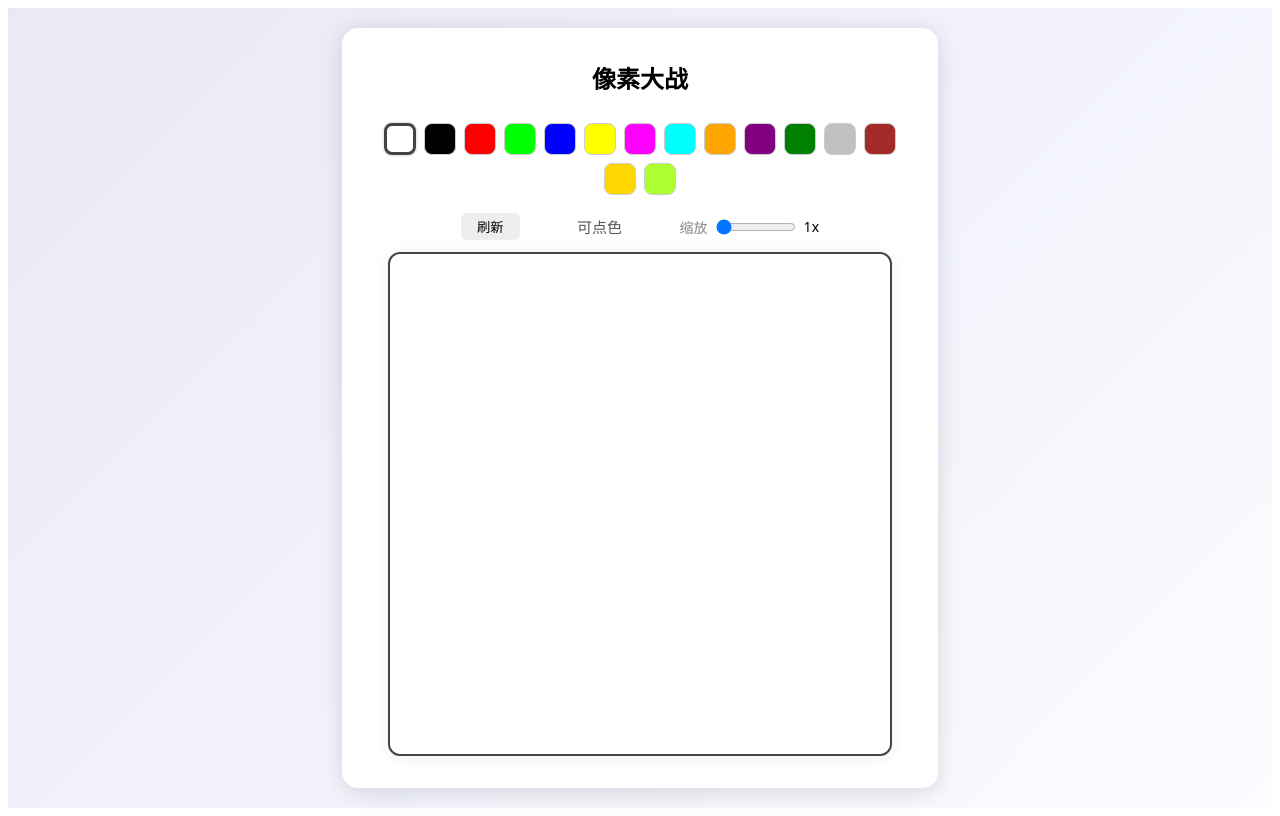
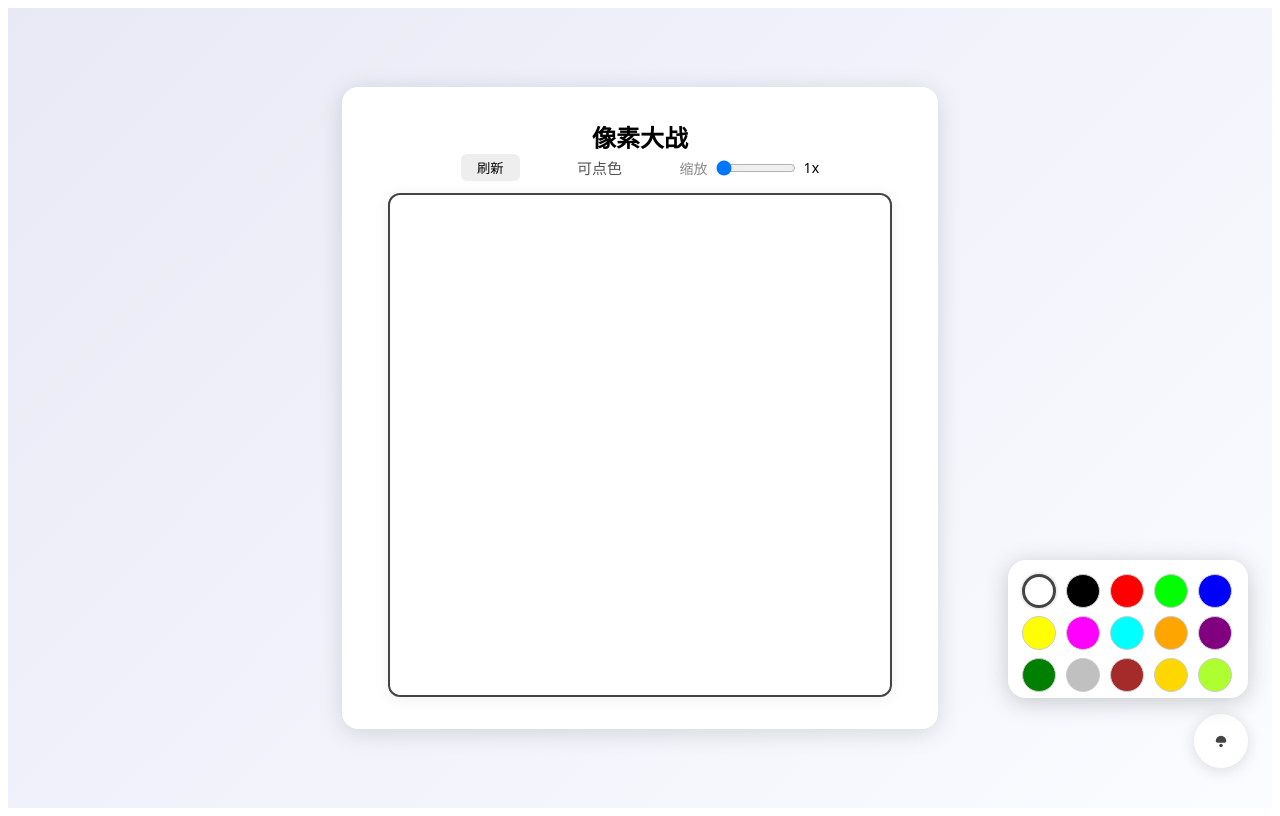
Before and after one commit to dt3211776496/test1, a Next.js app: page / in a window 1280 px wide. Both pictures are taken after a click on the button "选择颜色". Built offline with nearby package versions, Linux system fonts and the light colour scheme.

Commit message:
Update index.js

```diff
--- a/pages/index.js
+++ b/pages/index.js
@@ -4,7 +4,7 @@ const BOARD_SIZE = 1000;
 const INIT_ZOOM = 1;
 const MIN_ZOOM = 1;
 const MAX_ZOOM = 20;
-const CANVAS_VIEWPORT = 500; // 画布显示窗口（px）
+const CANVAS_VIEWPORT = 500;
 
 const COLORS = [
   "#FFFFFF", "#000000", "#FF0000", "#00FF00", "#0000FF",
@@ -20,6 +20,7 @@ export default function Home() {
   const [board, setBoard] = useState([]);
   const [zoom, setZoom] = useState(INIT_ZOOM);
   const [message, setMessage] = useState("");
+  const [paletteOpen, setPaletteOpen] = useState(false);
 
   // 拉取画布数据
   const fetchBoard = () => {
@@ -48,7 +49,6 @@ export default function Home() {
     const imageData = ctx.createImageData(BOARD_SIZE, BOARD_SIZE);
     for (let y = 0; y < BOARD_SIZE; y++) {
       for (let x = 0; x < BOARD_SIZE; x++) {
-        // 确保每个像素都渲染成有效颜色
         const color = board[y][x] ? board[y][x] : "#FFFFFF";
         const idx = (y * BOARD_SIZE + x) * 4;
         const rgb = hexToRgb(color);
@@ -96,6 +96,14 @@ export default function Home() {
     }
   }, [cooldown]);
 
+  // 缩放处理
+  const handleZoomChange = (value) => {
+    setZoom(value);
+  };
+
+  // 悬浮调色板
+  const paletteBtnSize = 54;
+
   return (
     <div style={{
       minHeight: "100vh",
@@ -119,30 +127,6 @@ export default function Home() {
           fontWeight: 600,
           fontSize: 24
         }}>像素大战</h2>
-        <div style={{
-          margin: "28px 0 18px 0",
-          display: "flex",
-          flexWrap: "wrap",
-          gap: "8px",
-          justifyContent: "center"
-        }}>
-          {COLORS.map(c => (
-            <button
-              key={c}
-              style={{
-                background: c,
-                width: 32, height: 32,
-                borderRadius: 8,
-                border: selectedColor === c ? "3px solid #444" : "1px solid #ccc",
-                cursor: "pointer",
-                outline: "none",
-                boxShadow: selectedColor === c ? "0 0 0 2px #8882" : ""
-              }}
-              onClick={() => setSelectedColor(c)}
-              aria-label={c}
-            />
-          ))}
-        </div>
         <div style={{
           textAlign: "center",
           marginBottom: 12,
@@ -234,6 +218,78 @@ export default function Home() {
             fontWeight: 500
           }}>{message}</div>
         )}
+
+        {/* 悬浮调色板 */}
+        <div style={{
+          position: "fixed",
+          right: 32,
+          bottom: 32,
+          zIndex: 9999,
+          display: "flex",
+          flexDirection: "column",
+          alignItems: "flex-end"
+        }}>
+          {/* 展开色板 */}
+          <div style={{
+            transition: "all 0.3s",
+            opacity: paletteOpen ? 1 : 0,
+            pointerEvents: paletteOpen ? "auto" : "none",
+            transform: paletteOpen ? "translateY(0)" : "translateY(20px)",
+            marginBottom: paletteOpen ? 16 : 0,
+            boxShadow: "0 4px 24px #0003",
+            borderRadius: 18,
+            background: "#fff",
+            padding: paletteOpen ? "14px 14px 6px 14px" : "0",
+            display: paletteOpen ? "grid" : "none",
+            gridTemplateColumns: "repeat(5, 36px)",
+            gap: "8px"
+          }}>
+            {COLORS.map(c => (
+              <button
+                key={c}
+                style={{
+                  background: c,
+                  width: 34, height: 34,
+                  borderRadius: "50%",
+                  border: selectedColor === c ? "3px solid #444" : "1px solid #ccc",
+                  cursor: "pointer",
+                  outline: "none",
+                  boxShadow: selectedColor === c ? "0 0 0 2px #8882" : "",
+                  transition: "border 0.15s"
+                }}
+                onClick={() => {
+                  setSelectedColor(c);
+                  setPaletteOpen(false);
+                }}
+                aria-label={c}
+              />
+            ))}
+          </div>
+          {/* 悬浮按钮 */}
+          <button
+            onClick={() => setPaletteOpen(!paletteOpen)}
+            style={{
+              width: paletteBtnSize,
+              height: paletteBtnSize,
+              borderRadius: "50%",
+              border: "none",
+              background: selectedColor,
+              boxShadow: "0 2px 16px #0002",
+              display: "flex",
+              alignItems: "center",
+              justifyContent: "center",
+              cursor: "pointer",
+              transition: "background 0.3s"
+            }}
+            title="选择颜色"
+          >
+            <svg width="28" height="28" viewBox="0 0 32 32" fill="none">
+              <circle cx="16" cy="16" r="13" fill="white" opacity="0.65"/>
+              <path d="M10 16a6 6 0 1 1 12 0c0 1-1 2-2 2h-8c-1 0-2-1-2-2z" fill="#444"/>
+              <circle cx="16" cy="21" r="2" fill="#444"/>
+            </svg>
+          </button>
+        </div>
       </div>
     </div>
   );
@@ -243,7 +299,7 @@ export default function Home() {
 function hexToRgb(hex) {
   let h = hex.replace("#", "");
   if (h.length === 3) h = h.split("").map(x => x + x).join("");
-  if (h === "") return [255, 255, 255]; // 空色渲染成白色
+  if (h === "") return [255, 255, 255];
   const num = parseInt(h, 16);
   return [(num >> 16) & 255, (num >> 8) & 255, num & 255];
 }
```
